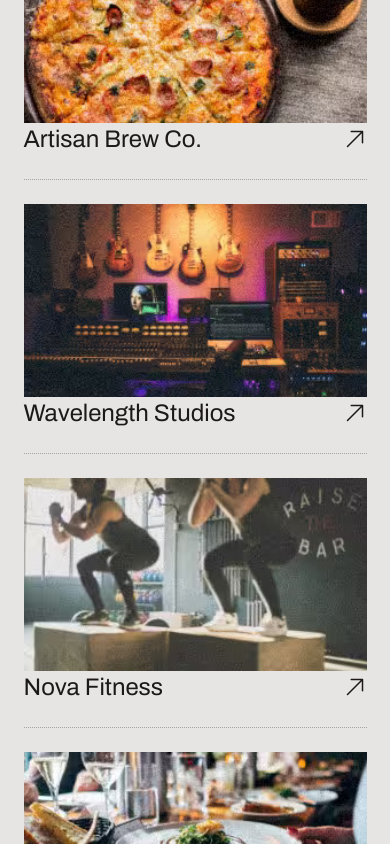
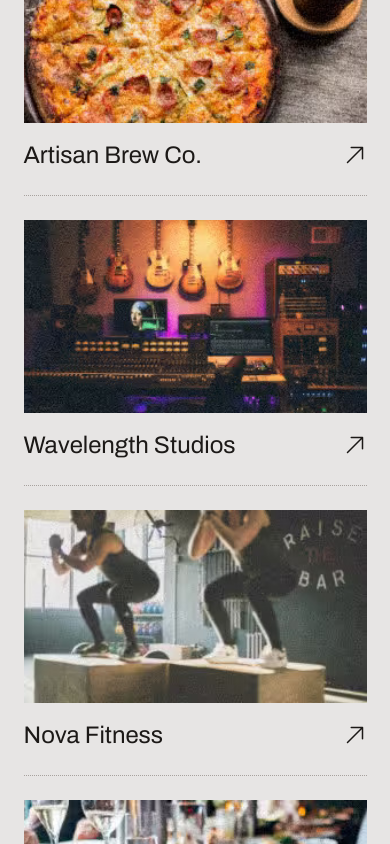
Before and after one commit to i-am-feyi/Minimal-Single-Page-Portfolio, a Next.js app: page / in a window 390 px wide. Shown: the part 1840-2684 px from the top of the page. Built offline with nearby package versions, Linux system fonts and the light colour scheme.

Commit message:
fix: Project Name top margin

```diff
--- a/src/sections/Projects.tsx
+++ b/src/sections/Projects.tsx
@@ -51,7 +51,7 @@ const Projects: FC = () => {
                     className="size-full object-cover"
                   />
                 </div>
-                <div className="mt- md:mt-0 flex justify-between items-center">
+                <div className="mt-4 md:mt-0 flex justify-between items-center">
                   <h3 className="text-2xl md:text-3xl lg:text-4xl">{name}</h3>
                   <svg
                     xmlns="http://www.w3.org/2000/svg"
```
